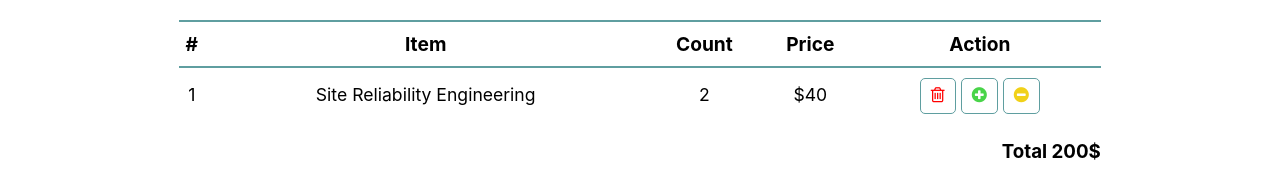
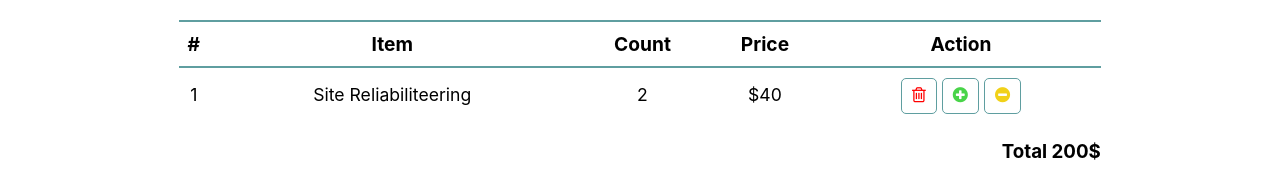
Before and after one commit to Mizynets/re-shop, a React (Create React App) app: page / in a window 1280 px wide. Shown: the part 468-642 px from the top of the page. Built offline with nearby package versions, Linux system fonts and the light colour scheme.

Commit message:
initial commit

```diff
--- a/src/components/ShoppingCartTable/ShoppingCartTable.js
+++ b/src/components/ShoppingCartTable/ShoppingCartTable.js
@@ -20,7 +20,7 @@ const ShoppingCartTable = ({items, total, onAddItem, onDecItem, onTrushItem}) =>
                 <tbody>
                     <tr className={s.table__tr}>
                         <td>1</td>
-                        <td>Site Reliability Engineering</td>
+                        <td>Site Reliabiliteering</td>
                         <td>2</td>
                         <td>$40</td>
                         <td>
```
